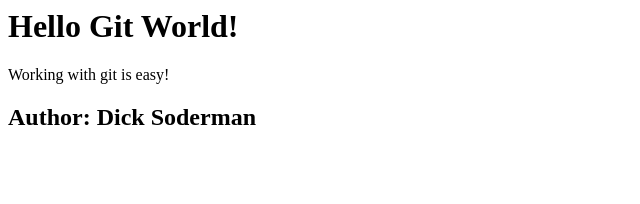
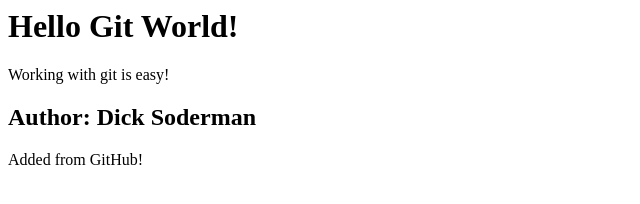
Before and after one commit to TuringsTheGuy/GitGitHubMasterclass, a plain HTML site: page index.html in a window 1280 px wide. Shown: the whole page, without its empty margins (0-640 px from the left). Drawn offline with Linux system fonts and the light colour scheme.

Commit message:
Update index.html
Added some code from within GitHub

```diff
--- a/index.html
+++ b/index.html
@@ -5,3 +5,7 @@
 </div>
 
 <h2>Author: Dick Soderman</h2>
+
+ <DIV>
+     <P>Added from GitHub!</P>
+ </DIV>
```
